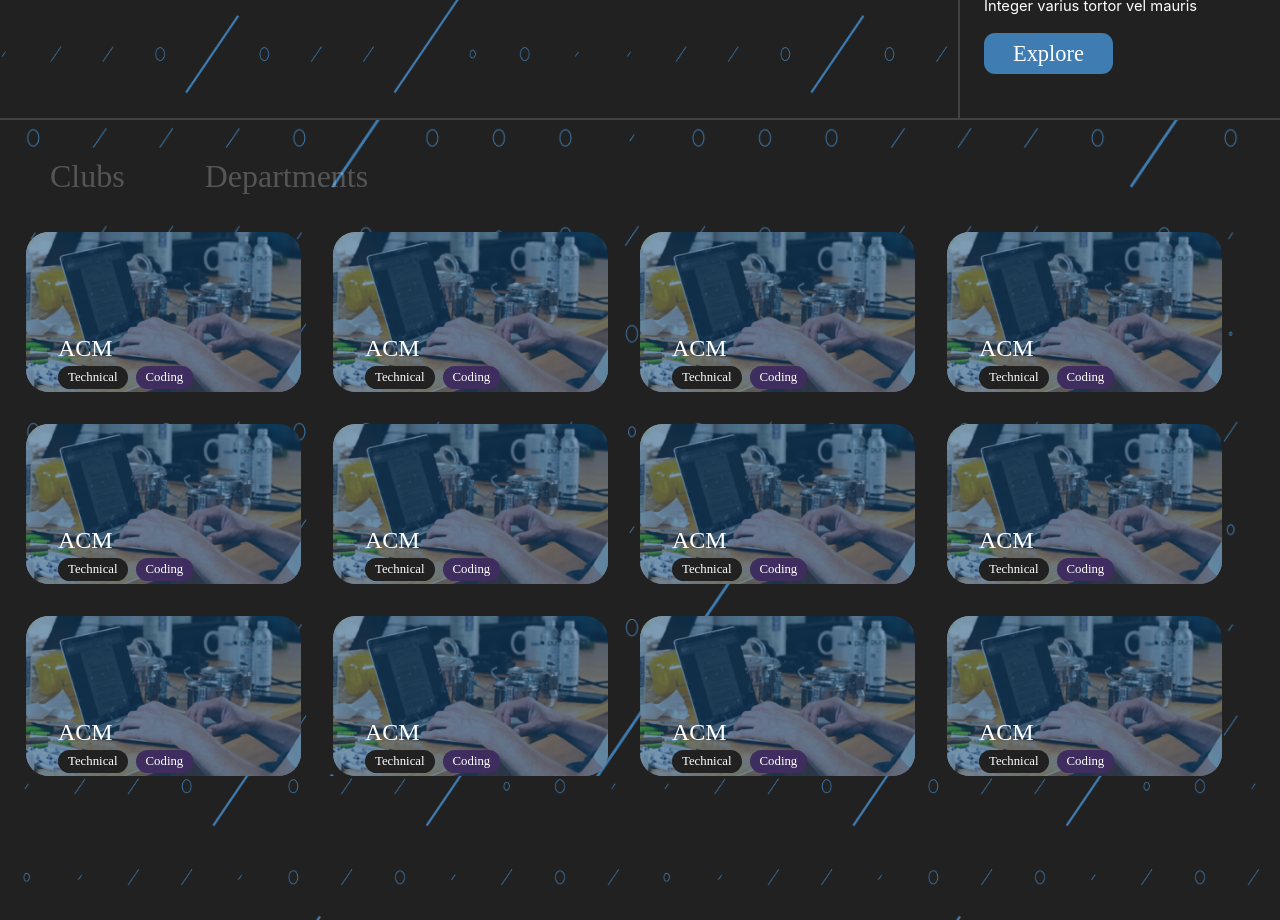
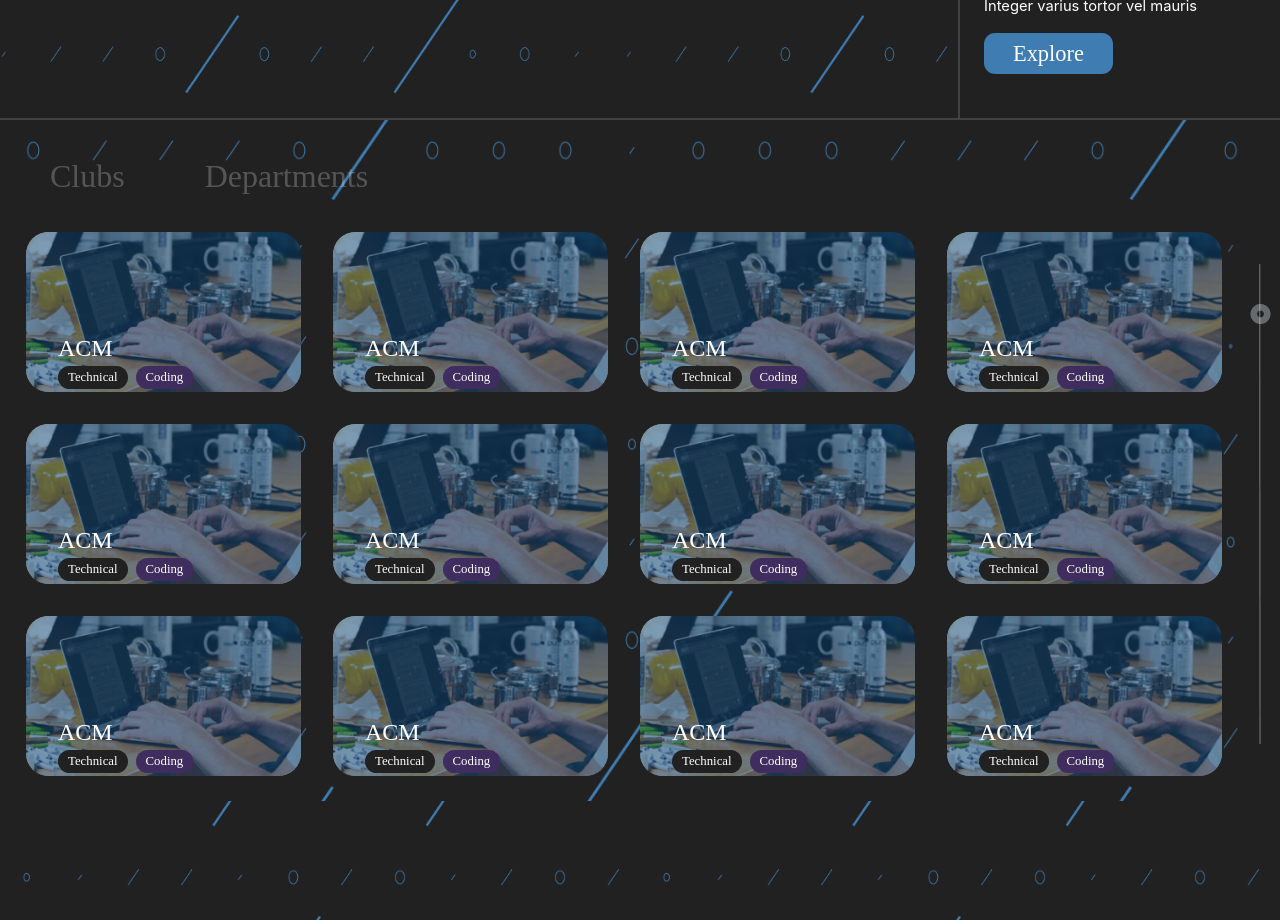
Before and after one commit to dvm-bitspilani/bits-club, a React (Vite) app: page / in a window 1280 px wide. Shown: the part 680-1600 px from the top of the page. Built offline with nearby package versions, Linux system fonts and the light colour scheme; a web font is replaced by a local one.

Commit message:
ADD: scrollbar

```diff
--- a/src/index.css
+++ b/src/index.css
@@ -8,6 +8,7 @@
 }
 body{
   background-color: #212121d9;
+
 }
 :root {
   font-family: Inter, system-ui, Avenir, Helvetica, Arial, sans-serif;
@@ -30,8 +31,11 @@ body{
   overflow-x: hidden;
   background: url(/assets/bg.png);
   background-size: contain;
+  overflow-y: scroll;
 }
-
+body::-webkit-scrollbar{
+  display: none;
+}
 a {
   font-weight: 500;
   /* color: #646cff; */
--- a/src/routes/components/Landing Page/LandingPage.css
+++ b/src/routes/components/Landing Page/LandingPage.css
@@ -82,6 +82,7 @@ html{
     width: 100%;
     height: 100%;
     border-bottom: 2px solid rgba(128, 128, 128, 0.346);
+    padding: 50px;
 }
 .first-landing-page-events{
     height: 50%;
@@ -104,6 +105,7 @@ html{
     position: absolute;
     top: 34vh;
     left: 3vh;
+    /* padding: 5px; */
 }
 .landing-page-recruitments-wrapper{
     background-image: url('../../../Assets/BgEvents.png');
@@ -153,7 +155,8 @@ html{
 }
 .second-landing-page{
     scroll-snap-align: start;
-    height: 100vh;
+    min-height: 100vh;
+    height:max-content;
     scroll-margin-top: 10vh;
 }
 .second-landing-page-wrapper{
@@ -164,6 +167,7 @@ html{
     background-size: cover;
     background-position: center;
     height: auto;
+    padding-bottom: 25px;
 }
 .second-landing-page-links{
     padding-left: 50px;
@@ -255,3 +259,27 @@ html{
         padding-top: 2px;
         padding-bottom: 2px
       }
+      .second-landing-page-cards-scrollbar-wrapper{
+        display: flex;
+        justify-content: center;
+        align-items: flex-start;
+      }
+.second-landing-page-scrollbar-wrapper{
+    position: relative;
+    display: flex;
+     justify-content: center;
+    align-items: center;
+    /* width:10%; */
+    right: 20px;
+    height: 100%;
+    align-self: center;
+}
+#scrollbar-image{
+    height: 60vh;
+    align-self: center;
+    position: absolute;
+}
+#scrollthumb-image{
+    position: absolute;
+    top: -200px;
+}
--- a/src/routes/components/Landing Page/LandingPage.jsx
+++ b/src/routes/components/Landing Page/LandingPage.jsx
@@ -1,6 +1,9 @@
 import './LandingPage.css'
 import './ClubCard.jsx'
 import ClubCard from './ClubCard.jsx'
+import barImage from "../../../Assets/Scroll.png"
+import scrollPositionImage from "../../../Assets/Subtract.png"
+import { useCallback } from 'react'
 import { Link } from 'react-router-dom'
 export default function LandingPage() {
     return (
@@ -57,6 +60,7 @@ export default function LandingPage() {
                <a href="#" id='second-landing-page-clubs-link'>Clubs</a>
                <a href="#" id='second-landing-page-departments-link'>Departments</a>
             </div>
+            <div className="second-landing-page-cards-scrollbar-wrapper">
             <div className="second-landing-page-cards-wrapper">
                <ClubCard clubName = 'ACM' role = 'Technical' skill='Coding'/>
                <ClubCard clubName = 'ACM' role = 'Technical' skill='Coding'/>
@@ -70,6 +74,11 @@ export default function LandingPage() {
                <ClubCard clubName = 'ACM' role = 'Technical' skill='Coding'/>
                <ClubCard clubName = 'ACM' role = 'Technical' skill='Coding'/>
                <ClubCard clubName = 'ACM' role = 'Technical' skill='Coding'/>
+               </div>
+               <div className="second-landing-page-scrollbar-wrapper">
+                <img src={barImage} alt="scrollBar" id='scrollbar-image'/>
+                <img src={scrollPositionImage} alt="scrollThumb" id='scrollthumb-image' />
+               </div>
             </div>
         </div>
         </div>
```
Also changed, not shown: src/routes/Navbar/Navbar.jsx (+0 -8 lines), src/Assets/Scroll.png (added), src/Assets/Subtract.png (added).
